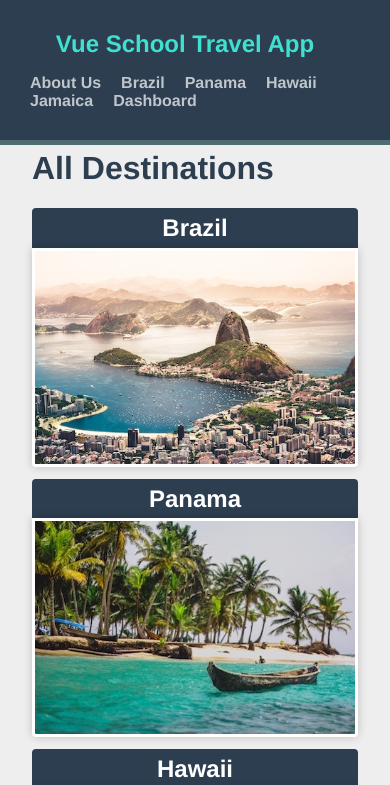
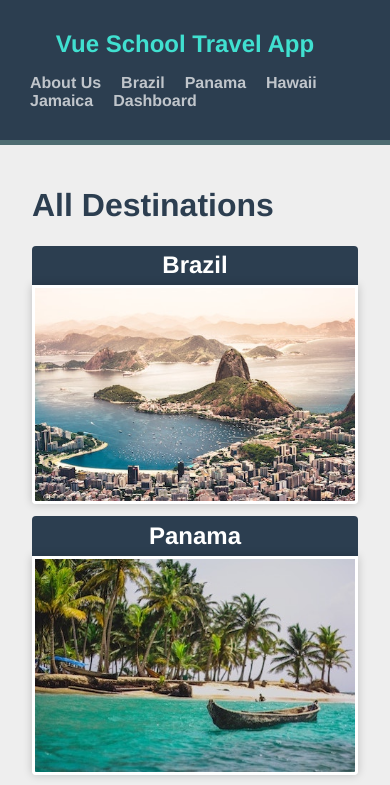
Before and after one commit to kiraGit67/vue-school-travel-app, a Vue app: page / in a window 390 px wide. Shown: the top 785 px of the page. Built offline with nearby package versions, Linux system fonts and the light colour scheme.

Commit message:
adds responsive styling to #app container

```diff
--- a/public/main.css
+++ b/public/main.css
@@ -220,6 +220,10 @@ a {
 }
 
 @media screen and (max-width: 767px) {
+  #app {
+    padding-top: 1rem;
+  }
+
   .home .destinations,
   .experiences .cards {
     display: flex;
```
